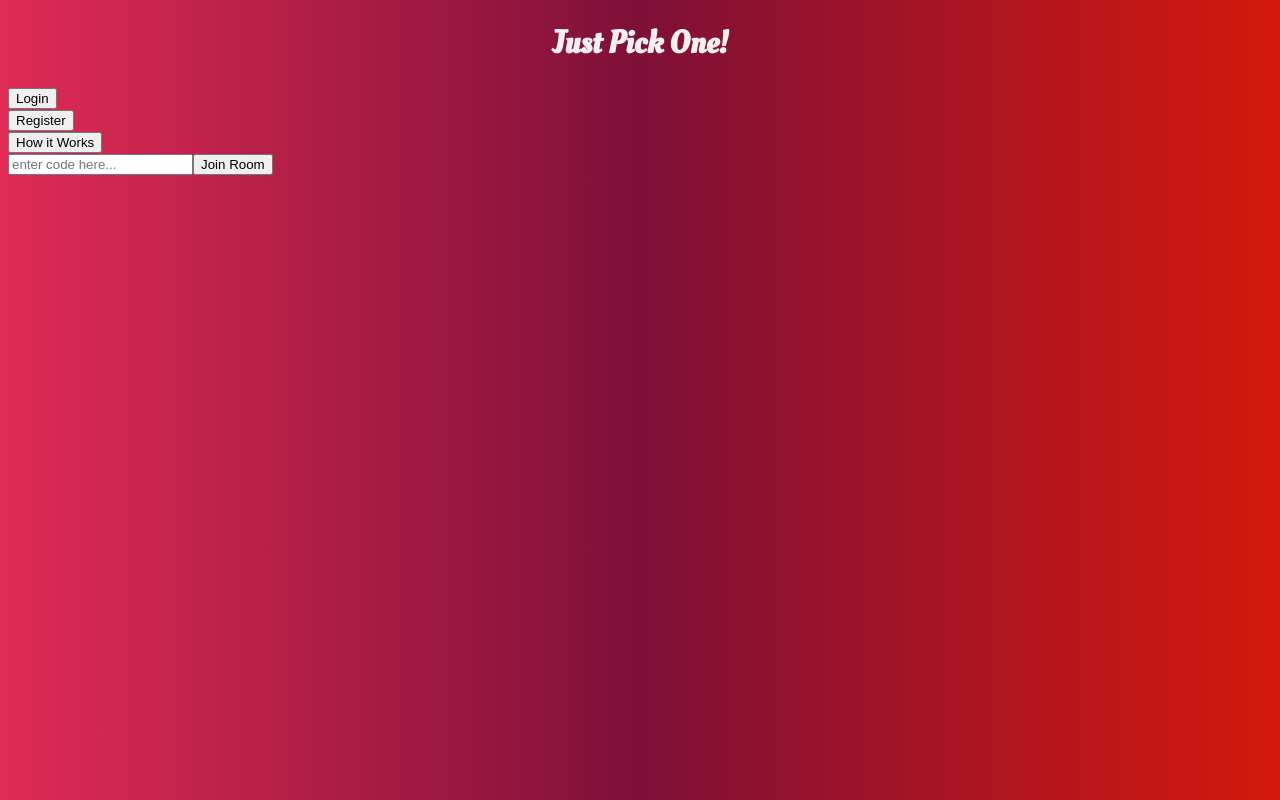
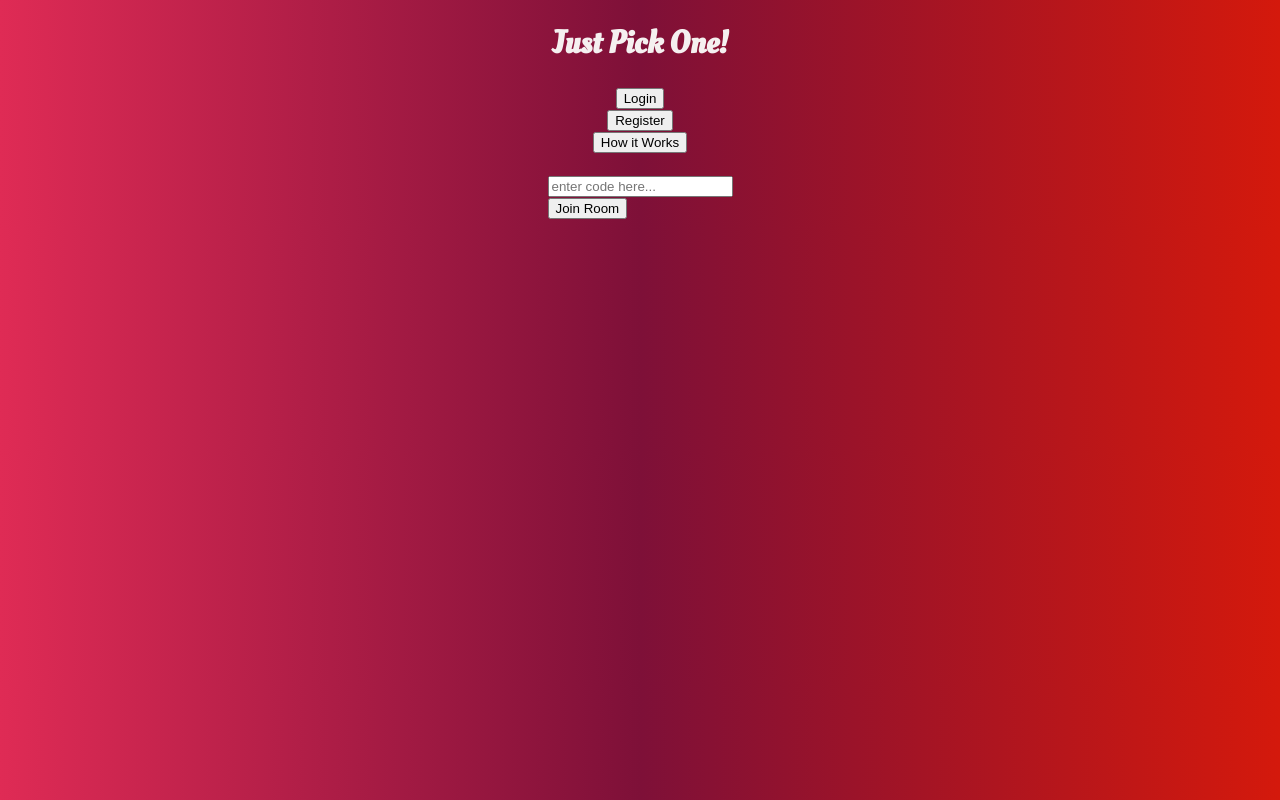
Before and after one commit to idrisimo/fp-Just-pick-one, a React app in the folder client/: page / in a window 1280 px wide. Built offline with nearby package versions, Linux system fonts and the light colour scheme; a web font is replaced by a local one.

Commit message:
before pull

```diff
--- /dev/null
+++ b/client/src/components/JoinRoomFeature/index.css
@@ -0,0 +1,6 @@
+div#joinForm {
+   display: flex;
+   flex-direction: column;
+   align-items: center;
+   justify-content: center;
+}
--- a/client/src/components/JoinRoomFeature/index.js
+++ b/client/src/components/JoinRoomFeature/index.js
@@ -1,14 +1,15 @@
 import React from "react";
+import "./index.css"
 
 export function JoinRoomFeature(handleSubmit, updateInput) {
 
     return (
         <div id="joinForm">
-        <form id="joinRoomForm" onSubmit={handleSubmit}>
-            <label htmlFor="enterCode" id="codeLable"></label>
-            <input type="text" placeholder="enter code here..."required onChange={updateInput}></input>
-            <input type="submit" id="joinRoomBtn" value="Join Room" style={{cursor: "pointer"}}/>
-        </form>
+            <form id="joinRoomForm" onSubmit={handleSubmit}>
+                <label htmlFor="enterCode" id="codeLable"></label>
+                <input type="text" placeholder="enter code here..."required onChange={updateInput}></input><br/>
+                <input type="submit" id="joinRoomBtn" value="Join Room" style={{cursor: "pointer"}}/>
+            </form>
         </div>
     )
 };
--- /dev/null
+++ b/client/src/pages/Home/index.css
@@ -0,0 +1,6 @@
+div#homepage-buttons-wrapper {
+   display: flex;
+   flex-direction: column;
+   align-items: center;
+   justify-content: center;
+}
--- a/client/src/pages/Home/index.js
+++ b/client/src/pages/Home/index.js
@@ -1,6 +1,7 @@
 import React, { useEffect, useState } from 'react';
 import { useNavigate } from 'react-router-dom';
 import { JoinRoomFeature, NavButton } from '../../components';
+import "./index.css";
 
 export function Home() {
 
@@ -18,12 +19,11 @@ export function Home() {
     // }
 
     return (
-        <>
-
-        <NavButton id="LoginBtnNav" data-testid="LoginBtnNav" value="Login" path="/Login"/>
-        <NavButton id="RegisterBtnNav" value="Register" path="/Register"/>
-        <NavButton id="HowItWorksBtn" value="How it Works" path="/HowItWorks"/>
-        <JoinRoomFeature handleSubmit={handleSubmit}/>
-        </>
+        <div id="homepage-buttons-wrapper">
+            <NavButton id="LoginBtnNav" data-testid="LoginBtnNav" value="Login" path="/Login"/>
+            <NavButton id="RegisterBtnNav" value="Register" path="/Register"/>
+            <NavButton id="HowItWorksBtn" value="How it Works" path="/HowItWorks"/><br/>
+            <JoinRoomFeature handleSubmit={handleSubmit}/>
+        </div>
     )
 }
```
Also changed, not shown: 1 other file (tests, documents, lock files or other folders).
